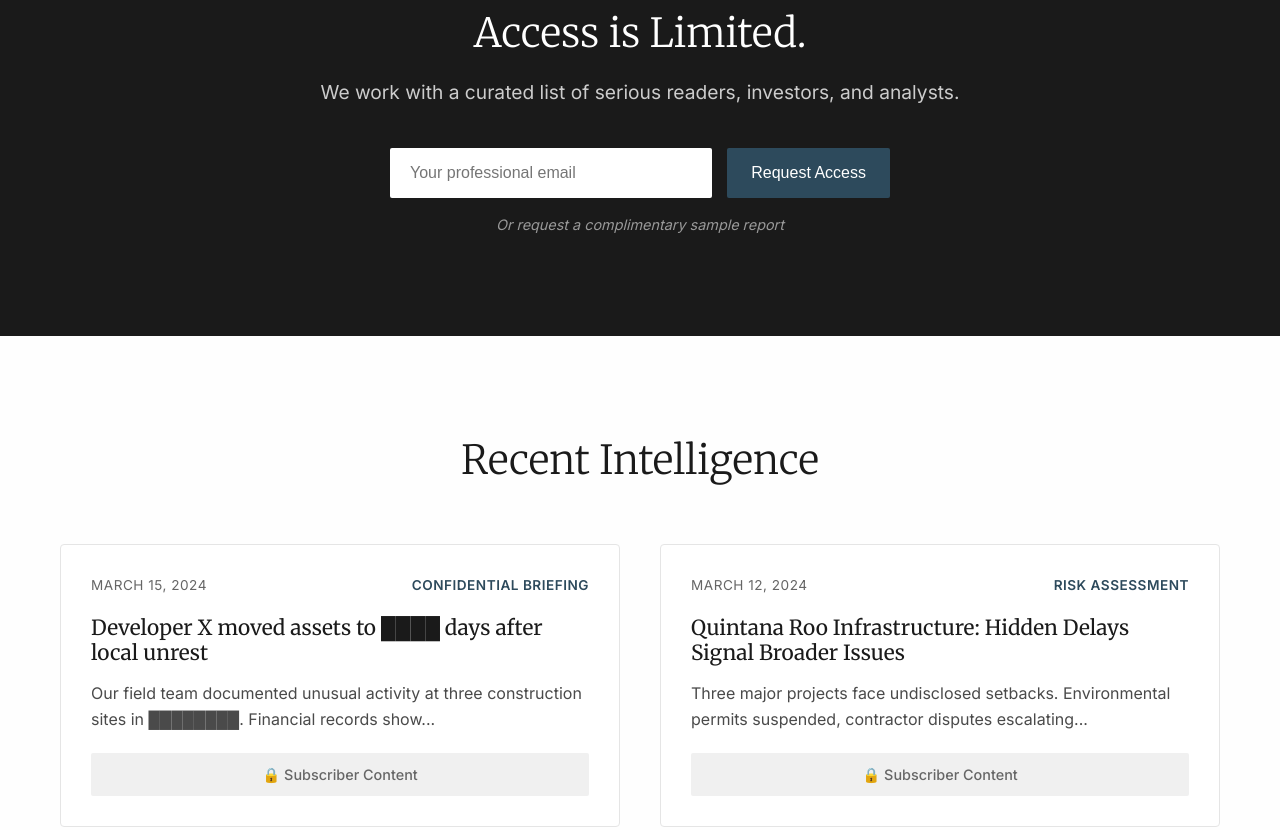
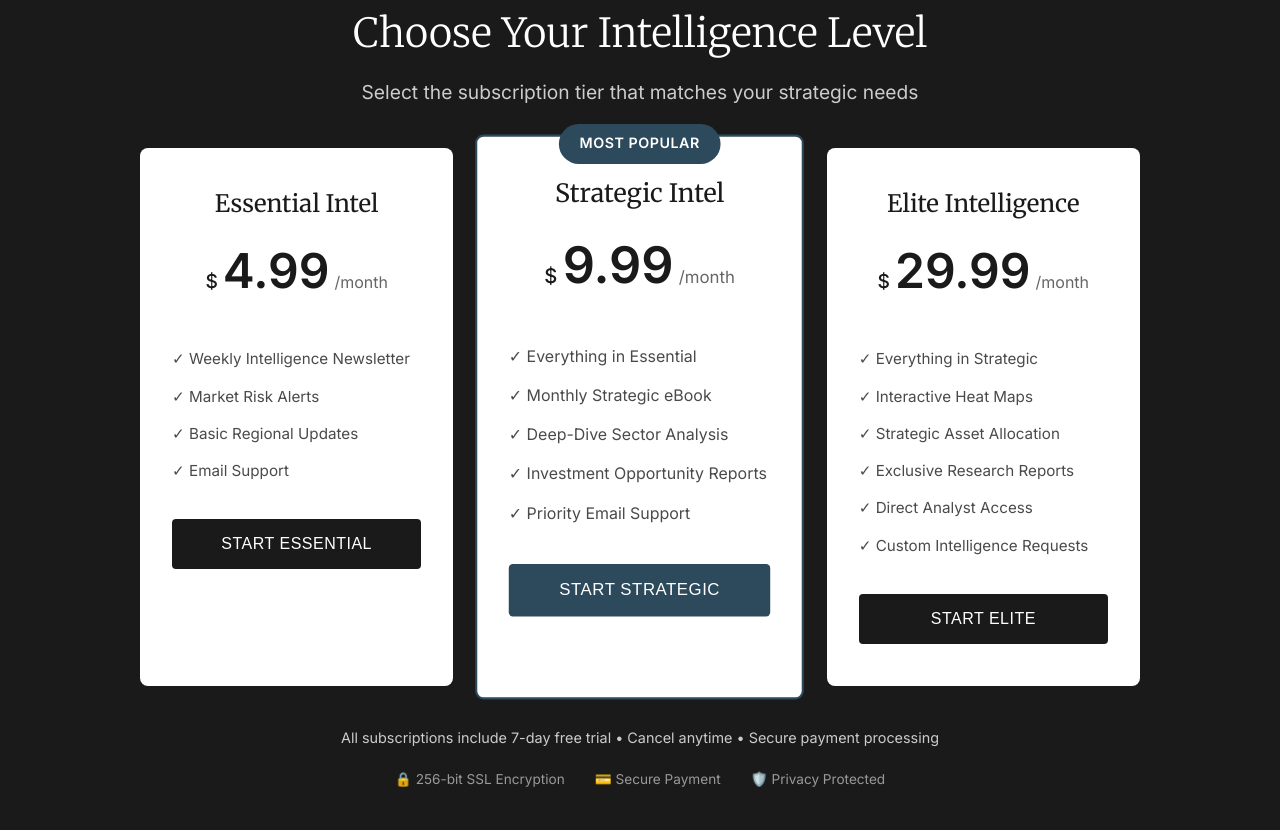
Before and after one commit to Sunsetmx/IntelInvestmentJornal, a plain HTML site: page index.html in a window 1280 px wide. Shown: the part 2020-2850 px from the top of the page. Drawn offline with Linux system fonts and the light colour scheme.

Commit message:
Add Three-Tier Subscription Pricing

```diff
--- a/index.html
+++ b/index.html
@@ -99,15 +99,83 @@
     <section class="subscription" id="subscribe">
         <div class="container">
             <div class="subscription-content">
-                <h2>Access is Limited.</h2>
-                <p>We work with a curated list of serious readers, investors, and analysts.</p>
-                <form class="subscription-form">
-                    <div class="form-group">
-                        <input type="email" placeholder="Your professional email" required>
-                        <button type="submit">Request Access</button>
+                <h2>Choose Your Intelligence Level</h2>
+                <p>Select the subscription tier that matches your strategic needs</p>
+
+                <div class="pricing-grid">
+                    <div class="pricing-card">
+                        <div class="pricing-header">
+                            <h3>Essential Intel</h3>
+                            <div class="price">
+                                <span class="currency">$</span>
+                                <span class="amount">4.99</span>
+                                <span class="period">/month</span>
+                            </div>
+                        </div>
+                        <div class="pricing-features">
+                            <ul>
+                                <li>✓ Weekly Intelligence Newsletter</li>
+                                <li>✓ Market Risk Alerts</li>
+                                <li>✓ Basic Regional Updates</li>
+                                <li>✓ Email Support</li>
+                            </ul>
+                        </div>
+                        <button class="pricing-button">Start Essential</button>
                     </div>
-                    <p class="form-note">Or request a complimentary sample report</p>
-                </form>
+
+                    <div class="pricing-card featured">
+                        <div class="pricing-badge">Most Popular</div>
+                        <div class="pricing-header">
+                            <h3>Strategic Intel</h3>
+                            <div class="price">
+                                <span class="currency">$</span>
+                                <span class="amount">9.99</span>
+                                <span class="period">/month</span>
+                            </div>
+                        </div>
+                        <div class="pricing-features">
+                            <ul>
+                                <li>✓ Everything in Essential</li>
+                                <li>✓ Monthly Strategic eBook</li>
+                                <li>✓ Deep-Dive Sector Analysis</li>
+                                <li>✓ Investment Opportunity Reports</li>
+                                <li>✓ Priority Email Support</li>
+                            </ul>
+                        </div>
+                        <button class="pricing-button featured">Start Strategic</button>
+                    </div>
+
+                    <div class="pricing-card">
+                        <div class="pricing-header">
+                            <h3>Elite Intelligence</h3>
+                            <div class="price">
+                                <span class="currency">$</span>
+                                <span class="amount">29.99</span>
+                                <span class="period">/month</span>
+                            </div>
+                        </div>
+                        <div class="pricing-features">
+                            <ul>
+                                <li>✓ Everything in Strategic</li>
+                                <li>✓ Interactive Heat Maps</li>
+                                <li>✓ Strategic Asset Allocation</li>
+                                <li>✓ Exclusive Research Reports</li>
+                                <li>✓ Direct Analyst Access</li>
+                                <li>✓ Custom Intelligence Requests</li>
+                            </ul>
+                        </div>
+                        <button class="pricing-button">Start Elite</button>
+                    </div>
+                </div>
+
+                <div class="pricing-footer">
+                    <p>All subscriptions include 7-day free trial • Cancel anytime • Secure payment processing</p>
+                    <div class="trust-indicators">
+                        <span>🔒 256-bit SSL Encryption</span>
+                        <span>💳 Secure Payment</span>
+                        <span>🛡️ Privacy Protected</span>
+                    </div>
+                </div>
             </div>
         </div>
     </section>
--- a/script.js
+++ b/script.js
@@ -27,31 +27,26 @@ window.addEventListener('scroll', () => {
     }
 });
 
-// Form submission handling
-document.querySelector('.subscription-form').addEventListener('submit', function(e) {
-    e.preventDefault();
-    const email = this.querySelector('input[type="email"]').value;
+// Pricing button handling
+document.querySelectorAll('.pricing-button').forEach(button => {
+    button.addEventListener('click', function(e) {
+        e.preventDefault();
 
-    if (email) {
-        // Simulate form submission
-        const button = this.querySelector('button');
-        const originalText = button.textContent;
-
-        button.textContent = 'Processing...';
-        button.disabled = true;
+        const originalText = this.textContent;
+        this.textContent = 'Processing...';
+        this.disabled = true;
 
         setTimeout(() => {
-            button.textContent = 'Request Sent';
-            button.style.background = '#2d4a5c';
+            this.textContent = 'Redirecting to Checkout...';
 
             setTimeout(() => {
-                button.textContent = originalText;
-                button.disabled = false;
-                button.style.background = '';
-                this.querySelector('input[type="email"]').value = '';
-            }, 2000);
-        }, 1500);
-    }
+                // Here you would integrate with your payment processor
+                alert('Payment integration would be implemented here');
+                this.textContent = originalText;
+                this.disabled = false;
+            }, 1500);
+        }, 1000);
+    });
 });
 
 // Intersection Observer for fade-in animations
--- a/styles.css
+++ b/styles.css
@@ -295,47 +295,157 @@ h1, h2, h3, h4 {
     color: #cccccc;
 }
 
-.subscription-form {
-    max-width: 500px;
-    margin: 0 auto;
+.pricing-grid {
+    display: grid;
+    grid-template-columns: repeat(auto-fit, minmax(300px, 1fr));
+    gap: 30px;
+    max-width: 1000px;
+    margin: 0 auto 40px;
 }
 
-.form-group {
-    display: flex;
-    gap: 15px;
-    margin-bottom: 15px;
+.pricing-card {
+    background: white;
+    color: #1a1a1a;
+    border-radius: 8px;
+    padding: 40px 30px;
+    position: relative;
+    transition: transform 0.3s ease, box-shadow 0.3s ease;
+    border: 2px solid transparent;
 }
 
-.form-group input {
-    flex: 1;
-    padding: 16px 20px;
-    border: none;
-    border-radius: 2px;
-    font-size: 1rem;
-    background: white;
+.pricing-card:hover {
+    transform: translateY(-5px);
+    box-shadow: 0 15px 40px rgba(0, 0, 0, 0.2);
+}
+
+.pricing-card.featured {
+    border-color: #2d4a5c;
+    transform: scale(1.05);
+}
+
+.pricing-card.featured:hover {
+    transform: scale(1.05) translateY(-5px);
+}
+
+.pricing-badge {
+    position: absolute;
+    top: -12px;
+    left: 50%;
+    transform: translateX(-50%);
+    background: #2d4a5c;
+    color: white;
+    padding: 8px 20px;
+    border-radius: 20px;
+    font-size: 0.85rem;
+    font-weight: 600;
+    text-transform: uppercase;
+    letter-spacing: 0.5px;
+}
+
+.pricing-header {
+    margin-bottom: 30px;
+}
+
+.pricing-header h3 {
+    font-size: 1.5rem;
+    margin-bottom: 15px;
     color: #1a1a1a;
 }
 
-.form-group button {
-    background: #2d4a5c;
+.price {
+    display: flex;
+    align-items: baseline;
+    justify-content: center;
+    margin-bottom: 20px;
+}
+
+.currency {
+    font-size: 1.2rem;
+    font-weight: 500;
+    color: #1a1a1a;
+}
+
+.amount {
+    font-size: 3rem;
+    font-weight: 700;
+    color: #1a1a1a;
+    margin: 0 5px;
+}
+
+.period {
+    font-size: 1rem;
+    color: #666;
+    font-weight: 400;
+}
+
+.pricing-features {
+    margin-bottom: 30px;
+}
+
+.pricing-features ul {
+    list-style: none;
+    text-align: left;
+}
+
+.pricing-features li {
+    padding: 8px 0;
+    color: #4a4a4a;
+    font-size: 0.95rem;
+    line-height: 1.4;
+}
+
+.pricing-button {
+    width: 100%;
+    background: #1a1a1a;
     color: white;
     border: none;
-    padding: 16px 24px;
+    padding: 16px 32px;
     font-size: 1rem;
     font-weight: 500;
     cursor: pointer;
-    border-radius: 2px;
-    transition: background 0.3s ease;
+    border-radius: 4px;
+    transition: all 0.3s ease;
+    text-transform: uppercase;
+    letter-spacing: 0.5px;
 }
 
-.form-group button:hover {
-    background: #3d5a6c;
+.pricing-button:hover {
+    background: #2d4a5c;
+    transform: translateY(-2px);
 }
 
-.form-note {
+.pricing-button.featured {
+    background: #2d4a5c;
+}
+
+.pricing-button.featured:hover {
+    background: #1a1a1a;
+}
+
+.pricing-footer {
+    margin-top: 40px;
+    text-align: center;
+}
+
+.pricing-footer p {
+    color: #cccccc;
+    font-size: 0.9rem;
+    margin-bottom: 20px;
+}
+
+.trust-indicators {
+    display: flex;
+    justify-content: center;
+    gap: 30px;
+    flex-wrap: wrap;
+}
+
+.trust-indicators span {
     color: #999;
-    font-size: 0.9rem;
-    font-style: italic;
+    font-size: 0.85rem;
+    display: flex;
+    align-items: center;
+    gap: 5px;
 }
 
 /* Sample Content Section */
@@ -502,8 +612,22 @@ h1, h2, h3, h4 {
         align-items: center;
     }
 
-    .form-group {
+    .pricing-grid {
+        grid-template-columns: 1fr;
+        gap: 20px;
+    }
+
+    .pricing-card.featured {
+        transform: none;
+    }
+
+    .pricing-card.featured:hover {
+        transform: translateY(-5px);
+    }
+
+    .trust-indicators {
         flex-direction: column;
+        gap: 15px;
     }
 
     .sample-reports {
```
